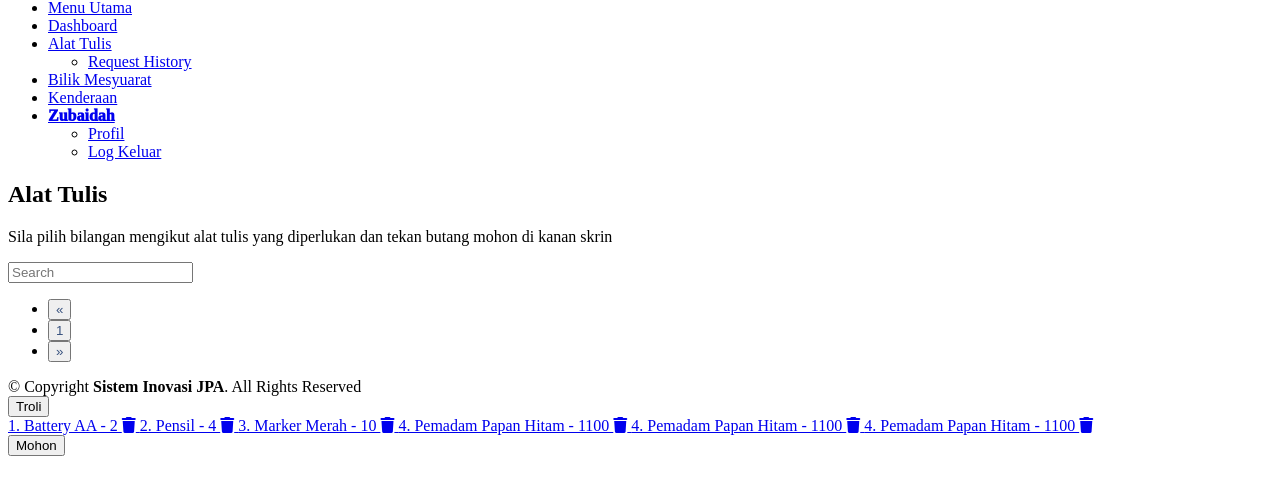
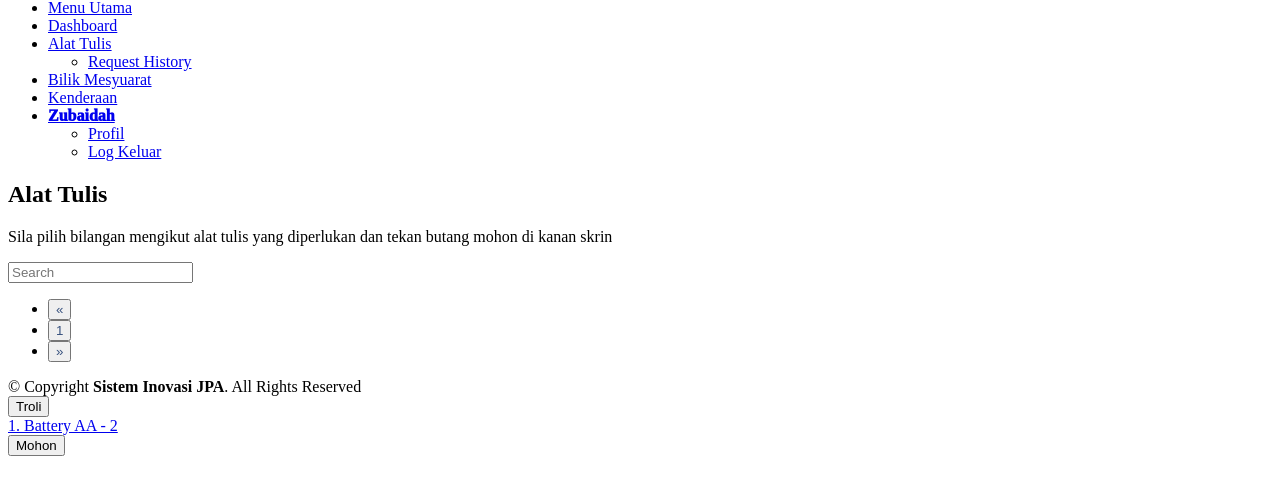
Before and after one commit to XNORF/Sistem-Tempahan-Jabatan-Pendaftar-BPA, a website: page src/html/stationaries.html in a window 1280 px wide. Shown: the part 84-578 px from the top of the page. Drawn offline with Linux system fonts and the light colour scheme.

Commit message:
stationaries update

```diff
--- a/src/html/stationaries.html
+++ b/src/html/stationaries.html
@@ -692,42 +692,7 @@
         <div class="" id="preloader"></div>
         <button class="cartbtn" id="cartbtn">Troli</button>
         <div class="cart-box" id="cartbox">
-            <a href="#">
-                1. Battery AA - 2
-                <span class="delete-icon" onclick="deleteItem(this)">
-                    <i class="fas fa-trash"></i>
-                </span>
-            </a>
-            <a href="#">
-                2. Pensil - 4
-                <span class="delete-icon" onclick="deleteItem(this)">
-                    <i class="fas fa-trash"></i>
-                </span>
-            </a>
-            <a href="#">
-                3. Marker Merah - 10
-                <span class="delete-icon" onclick="deleteItem(this)">
-                    <i class="fas fa-trash"></i>
-                </span>
-            </a>
-            <a href="#">
-                4. Pemadam Papan Hitam - 1100
-                <span class="delete-icon" onclick="deleteItem(this)">
-                    <i class="fas fa-trash"></i>
-                </span>
-            </a>
-            <a href="#">
-                4. Pemadam Papan Hitam - 1100
-                <span class="delete-icon" onclick="deleteItem(this)">
-                    <i class="fas fa-trash"></i>
-                </span>
-            </a>
-            <a href="#">
-                4. Pemadam Papan Hitam - 1100
-                <span class="delete-icon" onclick="deleteItem(this)">
-                    <i class="fas fa-trash"></i>
-                </span>
-            </a>
+            <a href="#"> 1. Battery AA - 2 </a>
         </div>
 
         <a href="#" class="back-to-top d-flex align-items-center justify-content-center"><i class="bi bi-arrow-up-short"></i></a>
```
Also changed, not shown: src/js/stationaries.js (+17 -13 lines).
